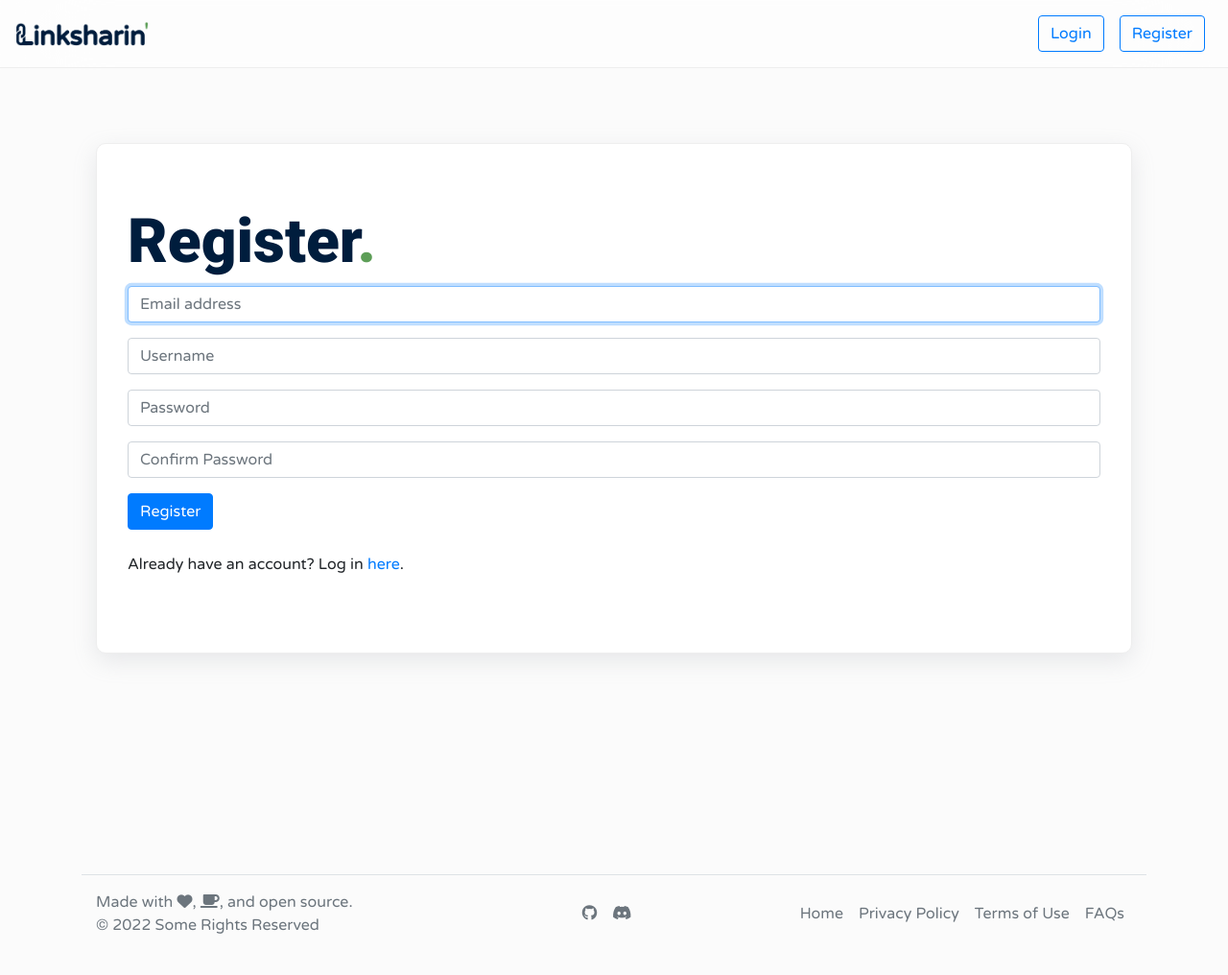
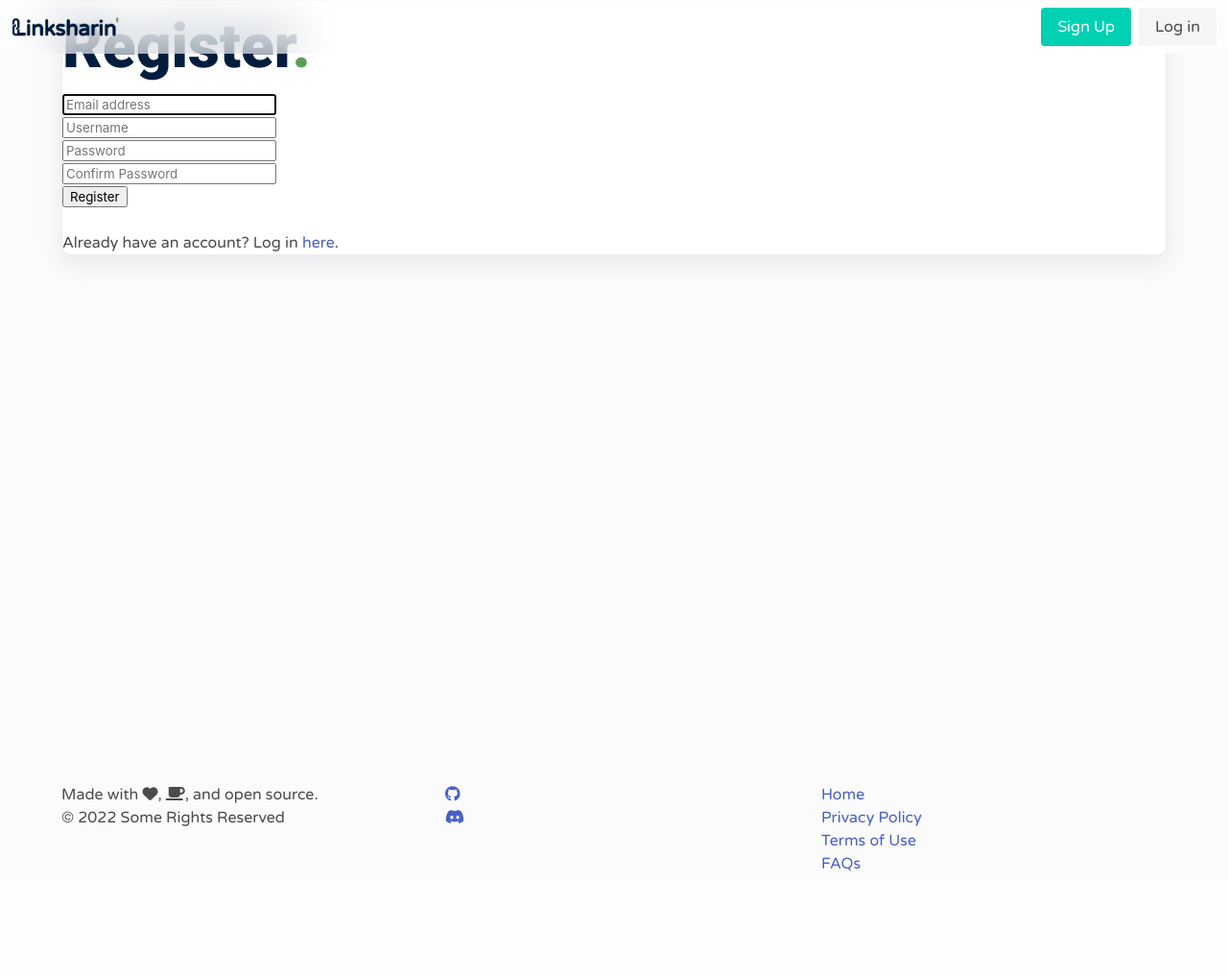
Before and after one commit to adamtherookie/linksharin, a Django app: page /register in a window 1280 px wide. Shown: the whole page at 96% size. After the commit the page ends 908 px from the top, so only its background shows below. Run offline with Django 4.2, Linux system fonts and the light colour scheme; some libraries are stand-ins or nearby versions.

Commit message:
Started rewriting UI using bulma, planning on compiling custom theme

```diff
--- a/website/static/website/style.css
+++ b/website/static/website/style.css
@@ -22,13 +22,6 @@
   border:1px solid #eeeeee;
   border-radius:10px;
 }
-
-.hero {
-  padding-top:50px;
-  padding-bottom:50px;
-  margin:0;
-}
-
 
 .accent {
   font-family:'Roboto', sans-serif;
@@ -55,11 +48,7 @@
 
 #main-nav {
   background-color:rgba(255, 255, 255, 0.5);
-  backdrop-filter: blur(50px);
-}
-
-.card p {
-  font-size:larger;
+  backdrop-filter: blur(25px);
 }
 
 @media screen and (max-width: 1000px) {
@@ -75,17 +64,8 @@
 }
 
 @media screen and (max-width: 800px) {
-  .jumbotron {
-    min-width:80vw;
-  }
-
   .chart-container, .other-stats {
     min-width:100vw;
-  }
-
-  .stats-col {
-    min-width:80vw;
-    margin-bottom:5px;
   }
 
   .header {
@@ -130,8 +110,6 @@
 }
 
 .stats {
-  padding-top:50px;
-  padding-bottom:50px;
   background: linear-gradient(to bottom right, #5d9e57 0%, #001d3d 100%);
   border-radius:10px;
   box-shadow: rgba(149, 157, 165, 0.2) 0px 8px 24px;
@@ -144,11 +122,6 @@
 
 .stats .card {
   background-color:rgba(0, 0, 0, 0.3);
-}
-
-.stats .jumbotron {
-  background-color:rgba(0, 0, 0, 0);
-  color:white;
 }
 
 @keyframes scroll {
--- a/website/templates/website/layout.html
+++ b/website/templates/website/layout.html
@@ -11,10 +11,7 @@
   <meta name="google-site-verification" content="k29Z4qCAT360KHu-tGXWVME44IxFX4drQfwdzCglKTU" />
 
   <!-- Bootstrap -->
-  <link rel="stylesheet" href="https://cdn.jsdelivr.net/npm/bootstrap@4.0.0/dist/css/bootstrap.min.css" integrity="sha384-Gn5384xqQ1aoWXA+058RXPxPg6fy4IWvTNh0E263XmFcJlSAwiGgFAW/dAiS6JXm" crossorigin="anonymous">
-  <script src="https://code.jquery.com/jquery-3.2.1.slim.min.js" integrity="sha384-KJ3o2DKtIkvYIK3UENzmM7KCkRr/rE9/Qpg6aAZGJwFDMVNA/GpGFF93hXpG5KkN" crossorigin="anonymous"></script>
-  <script src="https://cdn.jsdelivr.net/npm/popper.js@1.12.9/dist/umd/popper.min.js" integrity="sha384-ApNbgh9B+Y1QKtv3Rn7W3mgPxhU9K/ScQsAP7hUibX39j7fakFPskvXusvfa0b4Q" crossorigin="anonymous"></script>
-  <script src="https://cdn.jsdelivr.net/npm/bootstrap@4.0.0/dist/js/bootstrap.min.js" integrity="sha384-JZR6Spejh4U02d8jOt6vLEHfe/JQGiRRSQQxSfFWpi1MquVdAyjUar5+76PVCmYl" crossorigin="anonymous"></script>
+  <link rel="stylesheet" href="https://cdn.jsdelivr.net/npm/bulma@0.9.4/css/bulma.min.css">
 
   <!-- Custom CSS -->
   <link rel="stylesheet" href="{% static 'website/style.css' %}">
@@ -31,35 +28,72 @@
   </title>
 </head>
 <body>
-  <nav class="navbar navbar-expand-lg navbar-light sticky-top" id="main-nav" style="border-bottom:1px solid #eeeeee">
-    <a class="navbar-brand" href="/"><img src="{% static 'website/logo.png' %}" height=25></a>
-    <button class="navbar-toggler" type="button" data-toggle="collapse" data-target="#navbarSupportedContent" aria-controls="navbarSupportedContent" aria-expanded="false" aria-label="Toggle navigation">
-      <span class="navbar-toggler-icon"></span>
-    </button>
+  <nav class="navbar is-fixed-top" id="main-nav" role="navigation" aria-label="main navigation">
+    <div class="navbar-brand">
+      <a class="navbar-item" href="https://bulma.io">
+        <img src="{% static 'website/logo.png' %}" width="112" height="28">
+      </a>
 
-    <div class="collapse navbar-collapse" id="navbarSupportedContent">
-      <ul class="navbar-nav mr-auto">
-        {% if user.is_authenticated %}
-          <li class="nav-item">
-            <a class="nav-link" href="/">Dashboard</a>
-          </li>
-          <li class="nav-item">
-            <a class="nav-link" href="/edit">Edit Page</a>
-          </li>
-        {% endif %}
-      </ul>
-      {% if user.is_authenticated %}
-      <ul class="nav navbar-nav navbar-right">
-        <li><a class="nav-link" href="/logout"><button class="btn btn-outline-danger">Logout</button></a></li>
-      </ul>
-      {% else %}
-      <ul class="nav navbar-nav navbar-right">
-        <li><a class="nav-link" href="/login"><button class="btn btn-outline-primary">Login</button></a></li>
-        <li><a class="nav-link" href="/register"><button class="btn btn-outline-primary">Register</button></a></li>
-      </ul>
-      {% endif %}
+      <a role="button" class="navbar-burger" aria-label="menu" aria-expanded="false" data-target="navbarBasicExample">
+        <span aria-hidden="true"></span>
+        <span aria-hidden="true"></span>
+        <span aria-hidden="true"></span>
+      </a>
+    </div>
+
+    <div id="navbarBasicExample" class="navbar-menu">
+      <div class="navbar-start">
+        <a class="navbar-item" href="/">
+          {% if user.is_authenticated %}
+          Dashboard
+          {% endif %}
+        </a>
+      </div>
+
+      <div class="navbar-end">
+        <div class="navbar-item">
+          <div class="buttons">
+            {% if user.is_authenticated %}
+            <a class="button is-danger" href="/logout">
+              Logout
+            </a>
+            {% else %}
+            <a class="button is-primary" href="/register">
+              Sign Up
+            </a>
+            <a class="button is-light" href="/login">
+              Log in
+            </a>
+            {% endif %}
+          </div>
+        </div>
+      </div>
     </div>
   </nav>
+
+  <script>
+    document.addEventListener('DOMContentLoaded', () => {
+
+    // Get all "navbar-burger" elements
+    const $navbarBurgers = Array.prototype.slice.call(document.querySelectorAll('.navbar-burger'), 0);
+
+    // Add a click event on each of them
+    $navbarBurgers.forEach( el => {
+      el.addEventListener('click', () => {
+
+        // Get the target from the "data-target" attribute
+        const target = el.dataset.target;
+        const $target = document.getElementById(target);
+
+        // Toggle the "is-active" class on both the "navbar-burger" and the "navbar-menu"
+        el.classList.toggle('is-active');
+        $target.classList.toggle('is-active');
+
+      });
+    });
+
+    });
+  </script>
 
   <div class="container">
     {% block body %}
@@ -76,15 +110,15 @@
   </script>
 
   <div class="container">
-    <footer class="d-flex flex-wrap justify-content-between align-items-center py-3 my-4 border-top">
-      <p class="col-md-4 mb-0 text-muted">Made with <i class="fa fa-heart"></i>, <i class="fa fa-coffee"></i>, and open source. <br> <span data-toggle="tooltip" data-placement="top" title="Unless otherwise noted, all content on this website is licensed under the MIT license." style="text-decoration:dashed;">&copy; 2022 Some Rights Reserved</span></p>
+    <footer class="columns is-centered">
+      <p class="column">Made with <i class="fa fa-heart"></i>, <i class="fa fa-coffee"></i>, and open source. <br> <span data-toggle="tooltip" data-placement="top" title="Unless otherwise noted, all content on this website is licensed under the MIT license." style="text-decoration:dashed;">&copy; 2022 Some Rights Reserved</span></p>
 
-      <ul class="nav col-md-4 justify-content-center">
+      <ul class="column is-centered">
         <li class="nav-item"><a class="nav-link px-2 text-muted" href="https://github.com/adamtherookie/linksharin"><i class="fa-brands fa-github"></i></a></li>
         <li class="nav-item"><a class="nav-link px-2 text-muted" href="https://discord.gg/g6ZSJdt8"><i class="fa-brands fa-discord"></i></a></li>
       </ul>
 
-      <ul class="nav col-md-4 justify-content-end">
+      <ul class="nav column">
         <li class="nav-item"><a href="/" class="nav-link px-2 text-muted">Home</a></li>
         <li class="nav-item"><a href="/privacy" class="nav-link px-2 text-muted">Privacy Policy</a></li>
         <li class="nav-item"><a href="/terms" class="nav-link px-2 text-muted">Terms of Use</a></li>
```
Also changed, not shown: website/templates/website/index.html (+26 -16 lines).
